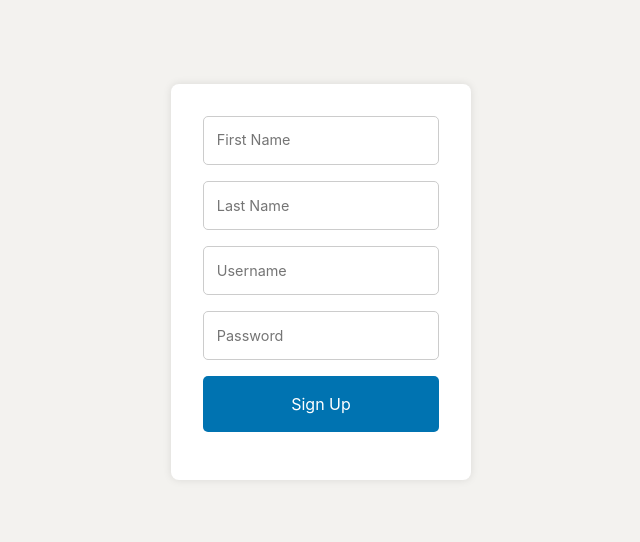
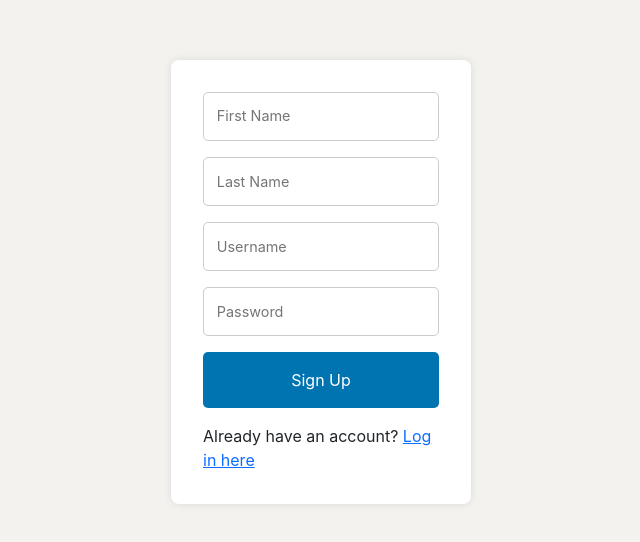
Before and after one commit to rytherlm/Library, a React (Create React App) app in the folder src/react-library/: page /signup in a window 1280 px wide. Shown: the part 118-660 px from the top of the page, without its empty margins (319-959 px from the left). Built offline with nearby package versions, Linux system fonts and the light colour scheme.

Commit message:
Added to the singupform page

```diff
--- a/src/react-library/src/components/SignupForm.js
+++ b/src/react-library/src/components/SignupForm.js
@@ -1,6 +1,6 @@
 import React, { useState } from 'react';
 import axios from 'axios';
-import { useNavigate } from 'react-router-dom';
+import { useNavigate,Link} from 'react-router-dom';
 import './styling/SignUp.css';
 
 const SignUp = () => {
@@ -61,6 +61,9 @@ const SignUp = () => {
           onChange={(e) => setPassword(e.target.value)}
         />
         <button type="submit">Sign Up</button>
+        <div className="signup-footer">
+          Already have an account? <Link to="/login">Log in here</Link>
+        </div>
       </form>
     </div>
   );
```
